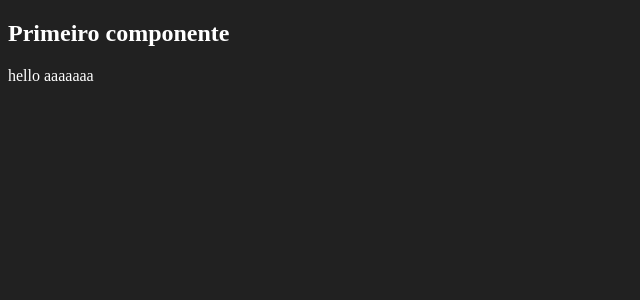
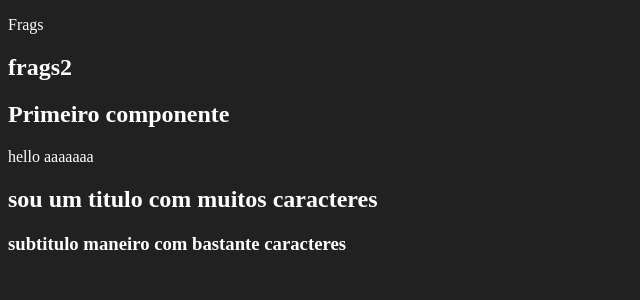
Before and after one commit to jaycalixto/learning-reactjs, a React (Create React App) app: page / in a window 1280 px wide. Shown: the top 300 px of the page, without its empty margins (0-640 px from the left). Built offline with nearby package versions, Linux system fonts and the light colour scheme.

Commit message:
next lesson https://www.udemy.com/course/react-redux-pt/learn/lecture/19636656#overview

```diff
--- /dev/null
+++ b/src/App.jsx
@@ -0,0 +1,18 @@
+import React from 'react';
+
+import Primeiro from './components/basicos/Primeiro';
+import ComParametro from './components/basicos/ComParametro';
+import Fragmento from './components/basicos/Fragmento';
+
+export default function App() {
+    return (
+        <div id="ap">
+            <Fragmento />
+            <Primeiro></Primeiro>
+            <ComParametro
+                titulo="sou um titulo com muitos caracteres"
+                subtitulo="subtitulo maneiro com bastante caracteres"
+            ></ComParametro>
+        </div>
+    );
+}
--- /dev/null
+++ b/src/components/basicos/ComParametro.jsx
@@ -0,0 +1,10 @@
+import React from 'react';
+
+export default function ComParametro(p) {
+    return (
+        <div>
+            <h2>{p.titulo}</h2>
+            <h3>{p.subtitulo}</h3>
+        </div>
+    );
+}
--- /dev/null
+++ b/src/components/basicos/Fragmento.jsx
@@ -0,0 +1,10 @@
+import React from 'react';
+
+export default function Fragmento(p) {
+    return (
+        <>
+            <p>Frags</p>
+            <h2>frags2</h2>
+        </>
+    );
+}
--- a/src/index.js
+++ b/src/index.js
@@ -2,11 +2,9 @@ import ReactDOM from 'react-dom';
 import React from 'react';
 import './index.css';
 
-import Primeiro from './components/basicos/Primeiro';
+import App from './App';
 
 ReactDOM.render(
-    <div>
-        <Primeiro></Primeiro>
-    </div>,
+    <App />,
     document.getElementById('root')
 );
```
Also changed, not shown: src/components/basicos/Primeiro.jsx (renamed from src/components/basicos/Primeiro.js).
